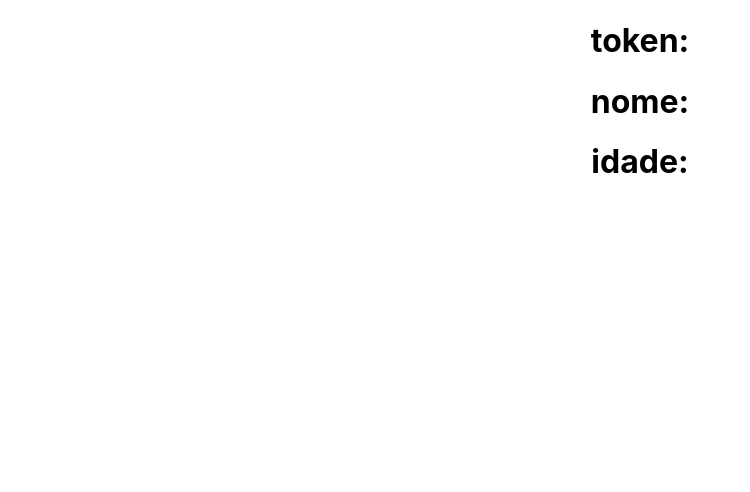
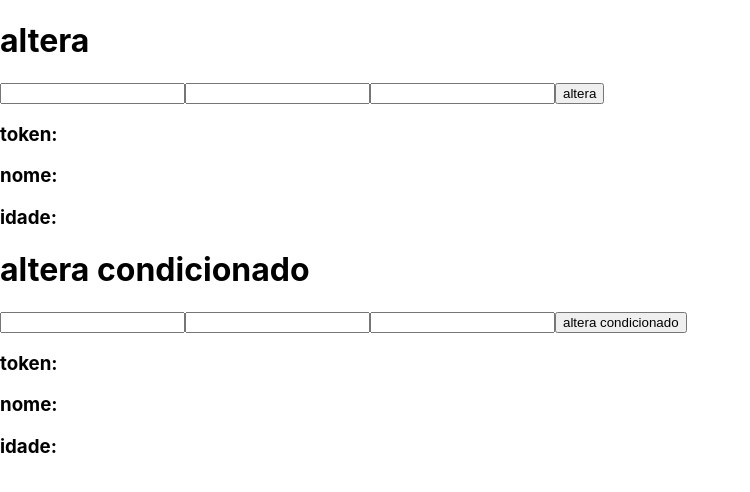
Before and after one commit to LeonardoSousa89/site-maravilhas-do-seculo-prototipo-melhorado, a React (Create React App) app in the folder src/teste-banco-firebase/conexao/: page / in a window 1280 px wide. Shown: the top 492 px of the page, without its empty margins (0-750 px from the left). Built offline with nearby package versions, Linux system fonts and the light colour scheme; no server answers; the database is empty.

Commit message:
prototipo-alterado-v1.1.12

```diff
--- a/src/teste-banco-firebase/conexao/src/App.js
+++ b/src/teste-banco-firebase/conexao/src/App.js
@@ -51,18 +51,17 @@ export default class App extends Component {
           this.setState(state)
          })
 
-         firebase.database().ref('usuarios').child(1).on('value',(snapshot)=>{
+         firebase.database().ref('usuarios').child(2).on('value',(snapshot)=>{
            let state = this.state
-           state.name = snapshot.val()  //.name
+           state.name = snapshot.val().name
            this.setState(state)
          })
 
-         firebase.database().ref('usuarios').child(1).on('value',(snapshot)=>{
+         firebase.database().ref('usuarios').child(2).on('value',(snapshot)=>{
           let state = this.state
-          state.age = snapshot.val()  //.age
+          state.age = snapshot.val().age
           this.setState(state)
         })
-
     }
 
 
--- /dev/null
+++ b/src/teste-banco-firebase/conexao/src/components/crud/Crud.jsx
@@ -0,0 +1,171 @@
+import React,{Component} from 'react'
+import firebase from 'firebase'
+
+
+
+
+
+export default class Crud extends Component {
+
+    constructor(props){
+      super(props)
+
+          this.state = {
+            token: '...carregando',
+            name: '...nome aqui',
+            age: 12,
+            tokenInput: '',
+            nameInput:'',
+            ageInput:'',
+            tokenInputAltered: '',
+            nameInputAltered:'',
+            ageInputAltered:'',
+          }
+
+
+          // Your web app's Firebase configuration
+          let firebaseConfig = {
+            apiKey: "AIzaSyB-Lygv2OoqG2-zGf4U7OcqqLSDX4Mjlow",
+            authDomain: "crud-react-bdfde.firebaseapp.com",
+            projectId: "crud-react-bdfde",
+            storageBucket: "crud-react-bdfde.appspot.com",
+            messagingSenderId: "951291156549",
+            appId: "1:951291156549:web:2709a4893006ff254beb2c"
+          };
+
+          this.altera = this.altera.bind(this);
+          this.alteraCondicionado = this.alteraCondicionado.bind(this)
+
+          //initialize firebase
+            if(!firebase.apps.length){
+              firebase.initializeApp(firebaseConfig);
+          }
+
+
+         /**  olheiro  em tempo real*/
+         /*
+
+          firebase.database().ref('token').on('value', (snapshot)  =>{
+            let state = this.state
+            state.token = snapshot.val()
+            this.setState(state)
+          })
+
+         */
+
+
+         /**  olheiro  de uma única mudança */
+          firebase.database().ref('token').once('value').then((snapshot)=>{
+            let state = this.state;
+            state.token = snapshot.val();
+            this.setState(state);
+          })
+
+         /*
+          firebase.database().ref('usuarios').on('value',(snapshot)=>{
+            let state = this.state
+            state.name = snapshot.val()
+            this.setState(state)
+          })
+
+          firebase.database().ref('usuarios').on('value',(snapshot)=>{
+            let state = this.state
+            state.age = snapshot.val()
+            this.setState(state)
+          })
+        */
+    }
+
+
+    altera = (e) =>{
+        firebase.database().ref('token').set(this.state.tokenInput);
+        firebase.database().ref('name').set(this.state.nameInput);
+        firebase.database().ref('age').set(this.state.ageInput)
+
+        e.preventDefault();
+    }
+
+    alteraCondicionado = (e) =>{
+      firebase.database().ref('usuarios').child(1).child('token').set(this.state.tokenInputAltered);
+      firebase.database().ref('usuarios').child(1).child('name').set(this.state.nameInputAltered);
+      firebase.database().ref('usuarios').child(1).child('age').set(this.state.ageInputAltered)
+
+      e.preventDefault();
+    }
+
+
+    render(){
+
+
+        const { token, name , age,  tokenInput, nameInput, ageInput, tokenInputAltered, nameInputAltered, ageInputAltered} = this.state;
+
+
+
+
+
+        return (
+          <div className="crud">
+
+              <h1>altera</h1>
+
+            <form onSubmit={this.altera}>
+                <input
+                  type="text"
+                  value={this.state.tokenInput}
+                  onChange={(e) => this.setState({tokenInput: e.target.value})}
+                 />
+
+                  <input
+                  type="text"
+                  value={this.state.nameInput}
+                  onChange={(e) => this.setState({nameInput: e.target.value})}
+                 />
+
+                 <input
+                  type="number"
+                  value={this.state.ageInput}
+                  onChange={(e) => this.setState({ageInput: e.target.value})}
+                 />
+
+                 <button type="submit">altera</button>
+            </form>
+
+            <h3>token:  { tokenInput }</h3>
+            <h3>nome:   { nameInput}</h3>
+            <h3>idade:  { ageInput }</h3>
+
+
+
+
+
+            <h1>altera condicionado</h1>
+
+            <form onSubmit={this.alteraCondicionado}>
+                <input
+                  type="text"
+                  value={this.state.tokenInputAltered}
+                  onChange={(e) => this.setState({tokenInputAltered: e.target.value})}
+                 />
+
+                  <input
+                  type="text"
+                  value={this.state.nameInputAltered}
+                  onChange={(e) => this.setState({nameInputAltered: e.target.value})}
+                 />
+
+                 <input
+                  type="number"
+                  value={this.state.ageInputAltered}
+                  onChange={(e) => this.setState({ageInputAltered: e.target.value})}
+                 />
+
+                 <button type="submit">altera condicionado</button>
+            </form>
+
+            <h3>token:  { tokenInputAltered }</h3>
+            <h3>nome:   { nameInputAltered }</h3>
+            <h3>idade:  { ageInputAltered  }</h3>
+          </div>
+      );
+    }
+}
--- a/src/teste-banco-firebase/conexao/src/index.js
+++ b/src/teste-banco-firebase/conexao/src/index.js
@@ -1,12 +1,12 @@
 import React from 'react';
 import ReactDOM from 'react-dom';
 import './index.css';
-import App from './App';
+import Crud from './components/crud/Crud';
 import reportWebVitals from './reportWebVitals';
 
 ReactDOM.render(
   <React.StrictMode>
-    <App />
+    <Crud />
   </React.StrictMode>,
   document.getElementById('root')
 );
```
Also changed, not shown: 1 other file (tests, documents, lock files or other folders).
